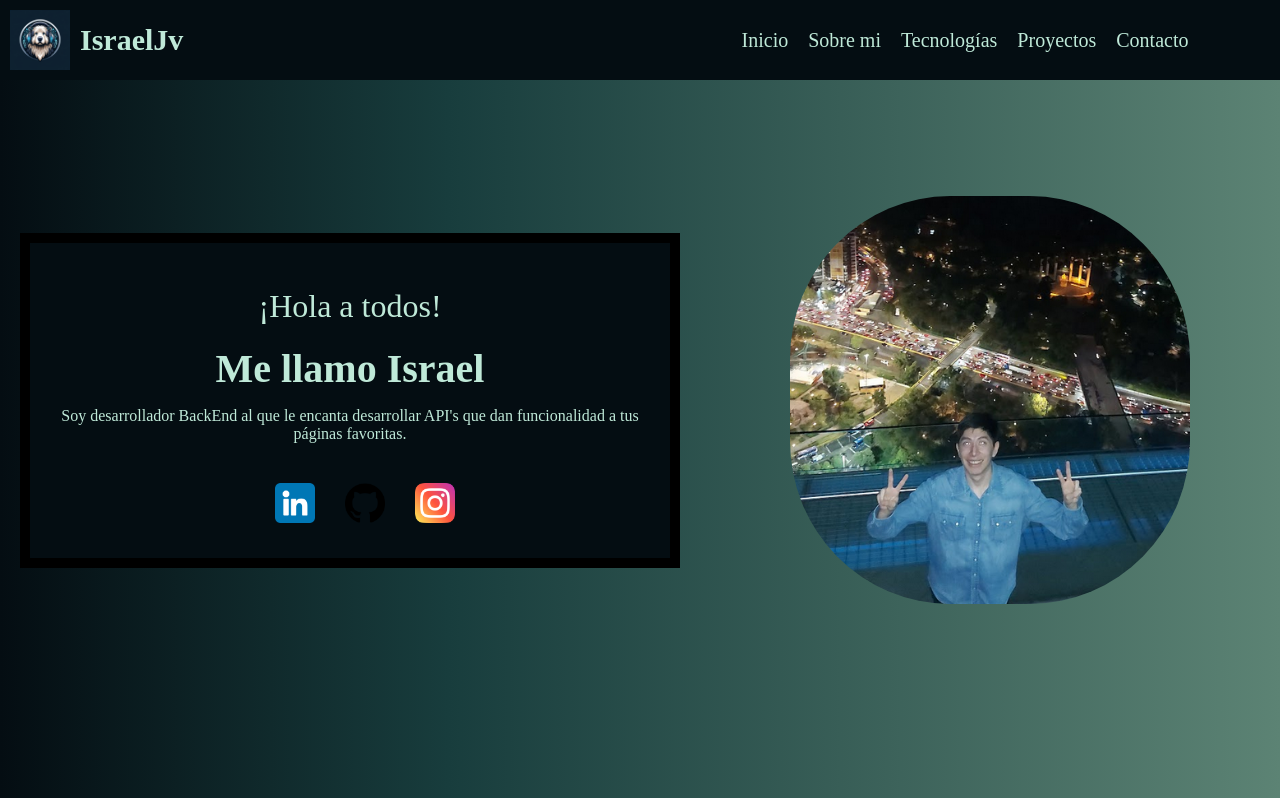
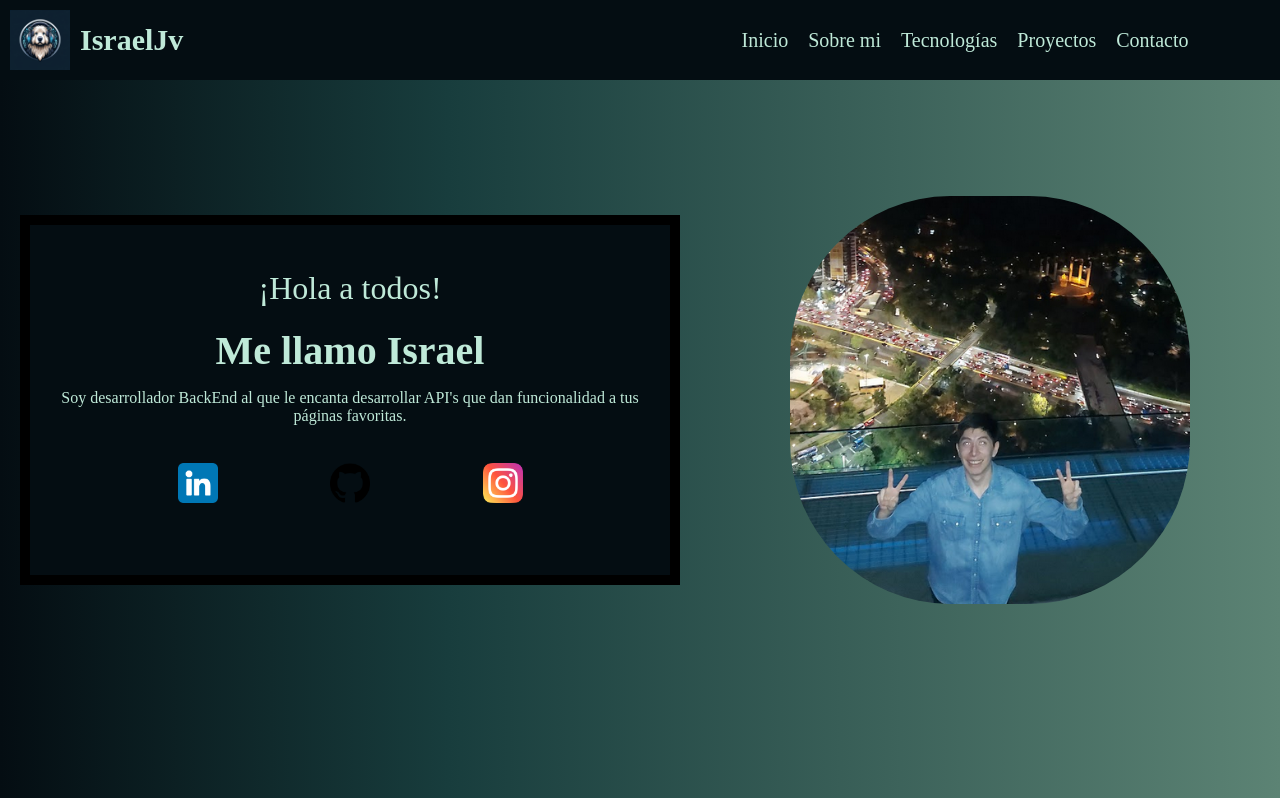
Before and after one commit to IsraelJv/Portafolio, a plain HTML site: page index.html in a window 1280 px wide. Shown: the top 798 px of the page. Drawn offline with Linux system fonts and the light colour scheme.

Commit message:
Se agregan links de redes sociales

```diff
--- a/index.html
+++ b/index.html
@@ -40,9 +40,9 @@
                     a tus páginas favoritas.</p>
                 <div class="contenedor-iconos">
                     <ul class="lista-iconos">
-                        <li><a href="#"><img src="./img/linkedin.png" alt="LinkedIn"></a></li>
-                        <li><a href="#"><img src="./img/logotipo-de-github.png" alt="GitHub"></a></li>
-                        <li><a href="#"><img src="./img/instagram.png" alt="Instagram"></a></li>
+                        <li><a href="https://www.linkedin.com/in/israeljv" target="_blank"><img src="./img/linkedin.png" alt="LinkedIn"></a></li>
+                        <li><a href="https://github.com/IsraelJv" target="_blank"><img src="./img/logotipo-de-github.png" alt="GitHub"></a></li>
+                        <li><a href="https://www.instagram.com/hect.isr?utm_source=qr&igshid=MzNlNGNkZWQ4Mg=="><img src="./img/instagram.png" alt="Instagram"></a></li>
                     </ul>
                 </div>
             </div>
--- a/styles.css
+++ b/styles.css
@@ -124,22 +124,30 @@ main {
 }
 
 .contenedor-iconos {
-    margin-top: 2rem;
+    margin: 10px;
+    height: 100px;
 }
 
 .lista-iconos {
     align-items: center;
     display: flex;
-    justify-content: center;
+    height: 100%;
+    justify-content:space-evenly;
     list-style-type: none;
+    width: 100%;
 }
 
 .lista-iconos li {
-    margin-left: 1.5rem;
+    width: 50px;
 }
 
 .lista-iconos li a img {
+    transition: width 0.3s ease;
     width: 2rem;
+}
+
+.lista-iconos li a img:hover {
+    width: 2.5rem;
 }
 
 .contenedor-imagen-perfil {
@@ -172,6 +180,7 @@ main {
     font-size: 2rem;
     padding: 2rem 0;
 }
+
 
 .contenedor-sobre-mi {
     display: flex;
```
